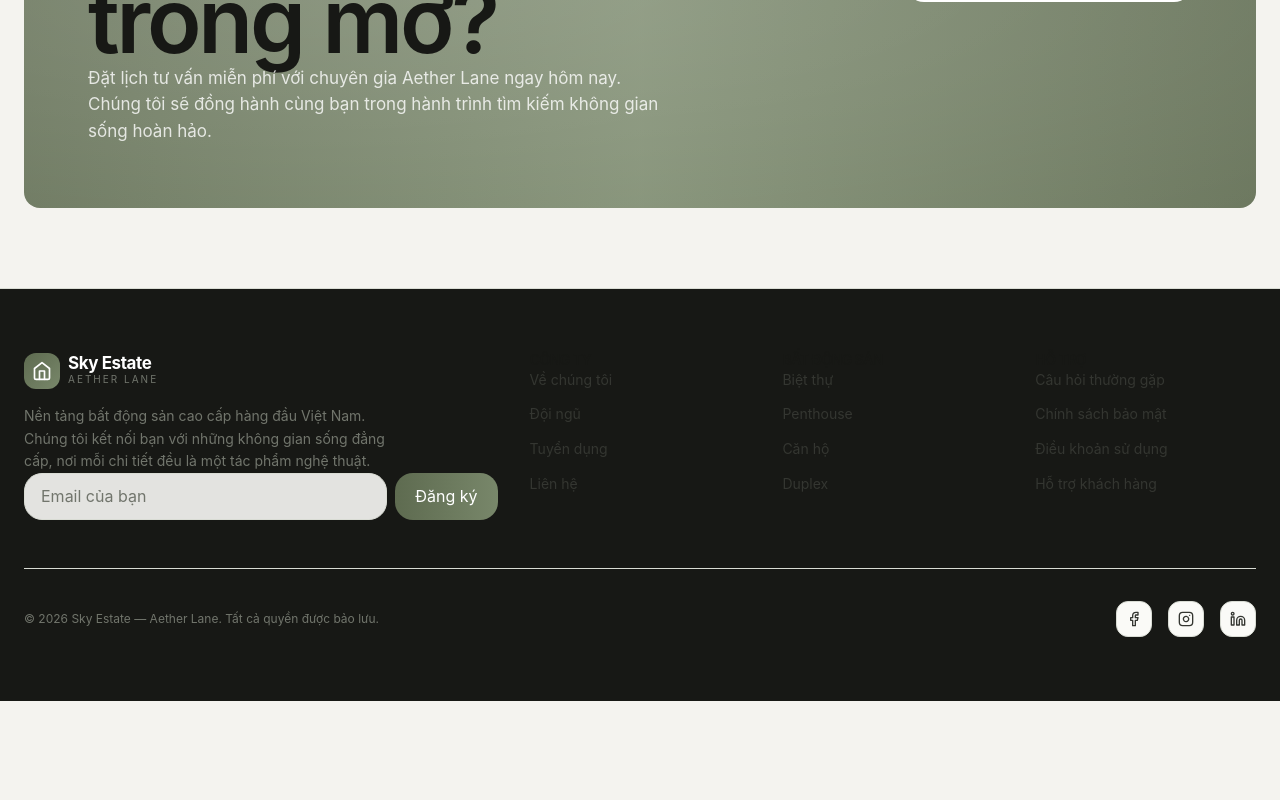
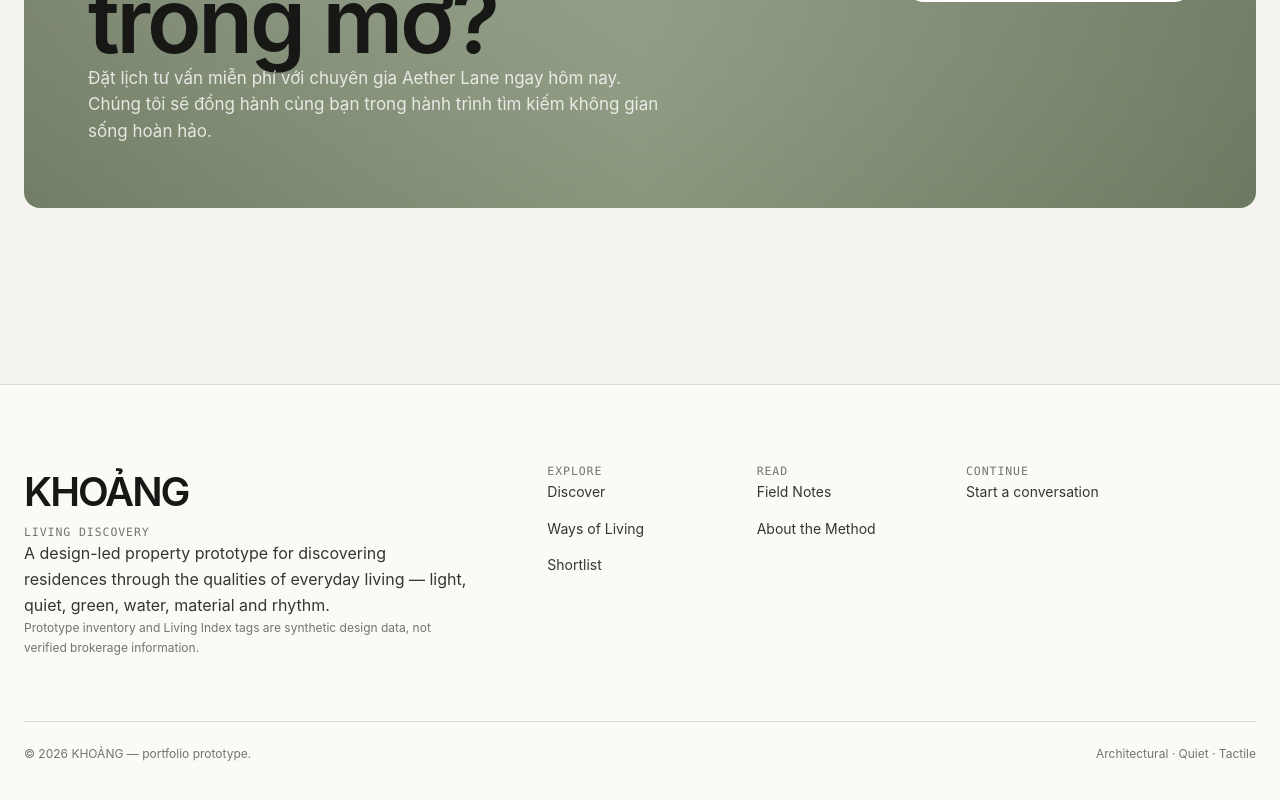
Before and after one commit to Ngh1aa/Sky-Estate, a React (Vite) app: page / in a window 1280 px wide. Shown: the part 3760-4560 px from the top of the page. Before the commit the page ends 4461 px from the top, so only its background shows below. Built offline with nearby package versions, Linux system fonts and the light colour scheme.

Commit message:
feat: rebuild footer for KHOANG

```diff
--- a/src/components/sections/Footer.tsx
+++ b/src/components/sections/Footer.tsx
@@ -1,151 +1,64 @@
-import { useState } from 'react';
 import { Link } from 'react-router-dom';
-import { motion } from 'framer-motion';
 
-const footerLinks = {
-  company: [
-    { to: '/about', label: 'Về chúng tôi' },
-    { to: '/about', label: 'Đội ngũ' },
-    { to: '/contact', label: 'Tuyển dụng' },
-    { to: '/contact', label: 'Liên hệ' },
+const groups = [
+  {
+    title: 'Explore',
+    links: [
+      ['/discover', 'Discover'],
+      ['/collections', 'Ways of Living'],
+      ['/shortlist', 'Shortlist'],
     ],
-  listings: [
-    { to: '/listings', label: 'Biệt thự' },
-    { to: '/listings', label: 'Penthouse' },
-    { to: '/listings', label: 'Căn hộ' },
-    { to: '/listings', label: 'Duplex' },
+  },
+  {
+    title: 'Read',
+    links: [
+      ['/journal', 'Field Notes'],
+      ['/about', 'About the Method'],
     ],
-  support: [
-    { to: '/contact', label: 'Câu hỏi thường gặp' },
-    { to: '/contact', label: 'Chính sách bảo mật' },
-    { to: '/contact', label: 'Điều khoản sử dụng' },
-    { to: '/contact', label: 'Hỗ trợ khách hàng' },
+  },
+  {
+    title: 'Continue',
+    links: [
+      ['/consult', 'Start a conversation'],
     ],
-};
-
-const socialLinks = [
-  { label: 'Facebook', href: '#', icon: 'M18 2h-3a5 5 0 00-5 5v3H7v4h3v8h4v-8h3l1-4h-4V7a1 1 0 011-1h3z' },
-  { label: 'Instagram', href: '#', icon: 'M16 11.37A4 4 0 1112.63 8 4 4 0 0116 11.37zM17.5 6.5h.01' },
-  { label: 'LinkedIn', href: '#', icon: 'M16 8a6 6 0 016 6v7h-4v-7a2 2 0 00-2-2 2 2 0 00-2 2v7h-4v-7a6 6 0 016-6zM2 9h4v12H2zM4 6a2 2 0 100-4 2 2 0 000 4z' },
-];
+  },
+] as const;
 
 export default function Footer() {
-  const [email, setEmail] = useState('');
-  const [subscribed, setSubscribed] = useState(false);
-
-  const handleSubscribe = (e: React.FormEvent) => {
-    e.preventDefault();
-    if (email.includes('@')) {
-      setSubscribed(true);
-      setEmail('');
-      setTimeout(() => setSubscribed(false), 3000);
-    }
-  };
-
   return (
-    <footer className="bg-bg-deep border-t border-border" role="contentinfo">
-      <div className="container-main py-16">
-        <div className="grid grid-cols-1 md:grid-cols-2 lg:grid-cols-5 gap-10 lg:gap-8">
-          {/* Brand */}
-          <div className="lg:col-span-2">
-            <Link to="/" className="flex items-center gap-2 mb-4">
-              <div className="w-9 h-9 rounded-lg bg-gradient-to-br from-accent to-accent-light flex items-center justify-center">
-                <svg width="20" height="20" viewBox="0 0 24 24" fill="none" className="text-white">
-                  <path d="M3 9l9-7 9 7v11a2 2 0 01-2 2H5a2 2 0 01-2-2V9z" stroke="currentColor" strokeWidth="2" strokeLinecap="round" strokeLinejoin="round"/>
-                  <path d="M9 22V12h6v10" stroke="currentColor" strokeWidth="2" strokeLinecap="round" strokeLinejoin="round"/>
-                </svg>
-              </div>
-              <div className="flex flex-col">
-                <span className="text-md font-bold text-text-white tracking-tight leading-none">Sky Estate</span>
-                <span className="text-[10px] text-muted tracking-[0.2em] uppercase">Aether Lane</span>
-              </div>
+    <footer className="mt-24 border-t border-border bg-surface" role="contentinfo">
+      <div className="container-main py-14 md:py-20">
+        <div className="page-grid gap-y-12">
+          <div className="col-span-4 md:col-span-8 lg:col-span-5">
+            <Link to="/" className="inline-flex flex-col gap-2">
+              <span className="text-2xl font-semibold tracking-[-0.05em] text-text-bright">KHOẢNG</span>
+              <span className="utility-label">Living Discovery</span>
             </Link>
-            <p className="text-sm text-muted mb-6 max-w-sm leading-relaxed">
-              Nền tảng bất động sản cao cấp hàng đầu Việt Nam. Chúng tôi kết nối bạn với những không gian sống đẳng cấp,
-              nơi mỗi chi tiết đều là một tác phẩm nghệ thuật.
+            <p className="mt-6 max-w-md text-base leading-relaxed text-text">
+              A design-led property prototype for discovering residences through the qualities of everyday living — light, quiet, green, water, material and rhythm.
             </p>
-
-            {/* Newsletter */}
-            <form onSubmit={handleSubscribe} className="flex gap-2">
-              <input
-                type="email"
-                value={email}
-                onChange={(e) => setEmail(e.target.value)}
-                placeholder="Email của bạn"
-                className="flex-1 px-4 py-2.5 bg-glass border border-border rounded-xl text-sm text-text-bright placeholder:text-muted focus:outline-none focus:ring-2 focus:ring-accent"
-                aria-label="Email đăng ký nhận tin"
-              />
-              <button
-                type="submit"
-                className="px-5 py-2.5 bg-gradient-to-r from-accent to-accent-light text-white text-sm font-semibold rounded-xl hover:shadow-glow transition-all duration-300 cursor-pointer whitespace-nowrap"
-              >
-                {subscribed ? '✓' : 'Đăng ký'}
-              </button>
-            </form>
+            <p className="mt-5 text-xs leading-relaxed text-muted max-w-md">
+              Prototype inventory and Living Index tags are synthetic design data, not verified brokerage information.
+            </p>
           </div>
 
-          {/* Link columns */}
-          <div>
-            <h3 className="text-sm font-semibold text-text-white mb-4 uppercase tracking-wider">Công ty</h3>
-            <ul className="space-y-2.5">
-              {footerLinks.company.map((link, i) => (
-                <li key={i}>
-                  <Link to={link.to} className="text-sm text-muted hover:text-accent-light transition-colors">
-                    {link.label}
-                  </Link>
+          {groups.map((group) => (
+            <div key={group.title} className="col-span-2 md:col-span-2 lg:col-span-2">
+              <p className="utility-label mb-4">{group.title}</p>
+              <ul className="space-y-3">
+                {group.links.map(([to, label]) => (
+                  <li key={to}>
+                    <Link to={to} className="text-sm text-text hover:text-accent transition-colors">{label}</Link>
                   </li>
                 ))}
               </ul>
             </div>
-
-          <div>
-            <h3 className="text-sm font-semibold text-text-white mb-4 uppercase tracking-wider">Bất động sản</h3>
-            <ul className="space-y-2.5">
-              {footerLinks.listings.map((link, i) => (
-                <li key={i}>
-                  <Link to={link.to} className="text-sm text-muted hover:text-accent-light transition-colors">
-                    {link.label}
-                  </Link>
-                </li>
           ))}
-            </ul>
         </div>
 
-          <div>
-            <h3 className="text-sm font-semibold text-text-white mb-4 uppercase tracking-wider">Hỗ trợ</h3>
-            <ul className="space-y-2.5">
-              {footerLinks.support.map((link, i) => (
-                <li key={i}>
-                  <Link to={link.to} className="text-sm text-muted hover:text-accent-light transition-colors">
-                    {link.label}
-                  </Link>
-                </li>
-              ))}
-            </ul>
-          </div>
-        </div>
-
-        {/* Bottom bar */}
-        <div className="mt-12 pt-8 border-t border-border flex flex-col md:flex-row items-center justify-between gap-4">
-          <p className="text-xs text-muted">
-            © {new Date().getFullYear()} Sky Estate — Aether Lane. Tất cả quyền được bảo lưu.
-          </p>
-          <div className="flex items-center gap-4">
-            {socialLinks.map((social) => (
-              <motion.a
-                key={social.label}
-                href={social.href}
-                whileHover={{ scale: 1.1, y: -2 }}
-                className="w-9 h-9 rounded-lg glass flex items-center justify-center text-muted hover:text-accent-light hover:border-accent/30 transition-colors"
-                aria-label={social.label}
-              >
-                <svg width="16" height="16" viewBox="0 0 24 24" fill="none" stroke="currentColor" strokeWidth="2" strokeLinecap="round" strokeLinejoin="round">
-                  <path d={social.icon} />
-                  {social.label === 'Instagram' && <rect x="2" y="2" width="20" height="20" rx="5" ry="5" />}
-                </svg>
-              </motion.a>
-            ))}
-          </div>
+        <div className="mt-16 pt-6 border-t border-border flex flex-col sm:flex-row gap-3 justify-between text-xs text-muted">
+          <span>© {new Date().getFullYear()} KHOẢNG — portfolio prototype.</span>
+          <span>Architectural · Quiet · Tactile</span>
         </div>
       </div>
     </footer>
```
Lines whose indentation alone changed are shown as unchanged.
